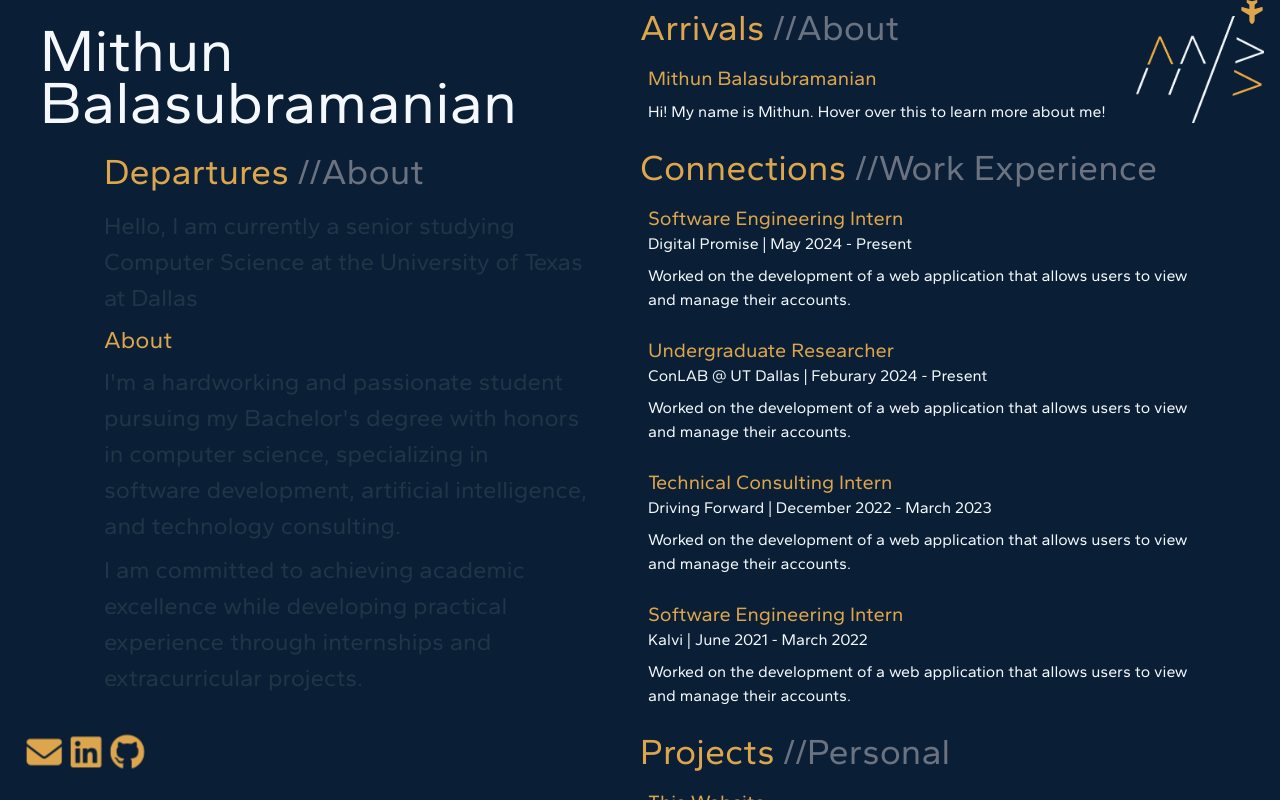
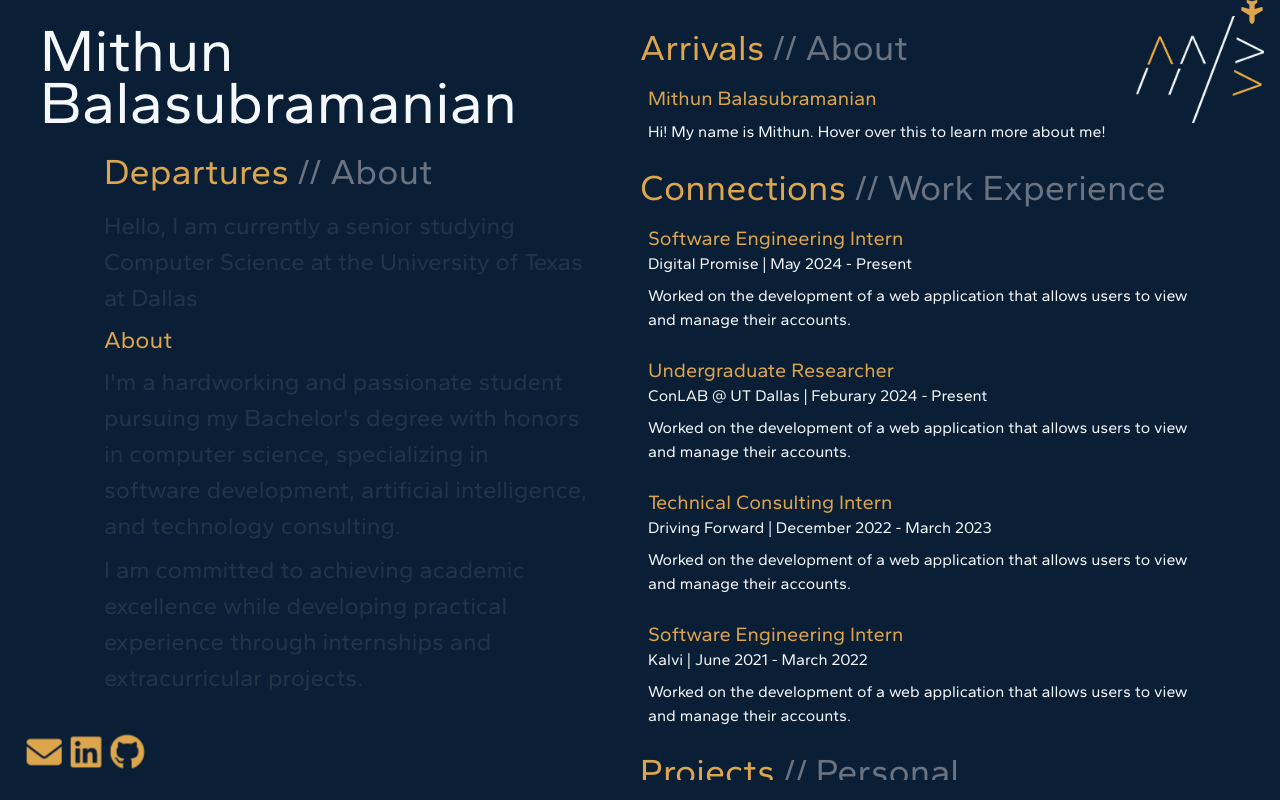
Before and after one commit to mithunb9/website, a Vue app: page / in a window 1280 px wide. Built offline with nearby package versions, Linux system fonts and the light colour scheme.

Commit message:
fix headings?

```diff
--- a/src/App.vue
+++ b/src/App.vue
@@ -40,7 +40,7 @@
         <template v-else>
           <div>
             <h1 class="text-txyellow text-2xl sm:text-4xl lg:text-4xl font-bold">
-              Departures <span class="text-gray-500">//About</span>
+              Departures <span class="text-gray-500">// About</span>
             </h1>
             <div id="about" class="mt-4 lg:text-[1.5rem] md:text-[1rem] text-[.5rem]">
               <p class="mb-2">
@@ -70,7 +70,7 @@
     <div class="lg:w-1/2 h-screen overflow-y-auto relative custom-scrollbar">
       <div class="px-4 lg:px-0 lg:mr-16">
         <h1 class="text-txyellow text-2xl sm:text-4xl lg:text-4xl font-bold py-2">
-          Arrivals <span class="text-gray-500">//About</span>
+          Arrivals <span class="text-gray-500">// About</span>
         </h1>
         <div>
           <div class="hover:bg-[#F5F9FD05] p-2 rounded-lg pb-4">
@@ -83,7 +83,7 @@
 
         <!-- Work Experience section -->
         <h1 class="text-txyellow text-2xl sm:text-4xl lg:text-4xl font-bold py-2">
-          Connections <span class="text-gray-500">//Work Experience</span>
+          Connections <span class="text-gray-500">// Work Experience</span>
         </h1>
         <div>
           <WorkExperience
@@ -96,7 +96,7 @@
 
         <!-- Projects section -->
         <h1 class="text-txyellow text-2xl sm:text-4xl lg:text-4xl font-bold py-2">
-          Projects <span class="text-gray-500">//Personal</span>
+          Projects <span class="text-gray-500">// Personal</span>
         </h1>
         <div>
           <Project
@@ -163,6 +163,8 @@ const stophover = () => {
 .custom-scrollbar {
   scrollbar-width: none;
   -ms-overflow-style: none;
+  height: 95vh;
+  margin: 2.5vh 0;
 }
 
 .custom-scrollbar::-webkit-scrollbar {
```
